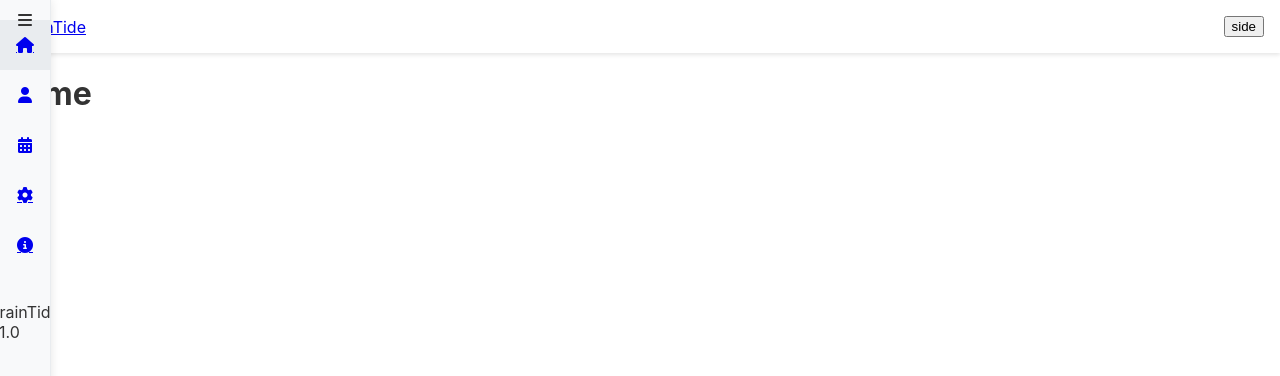
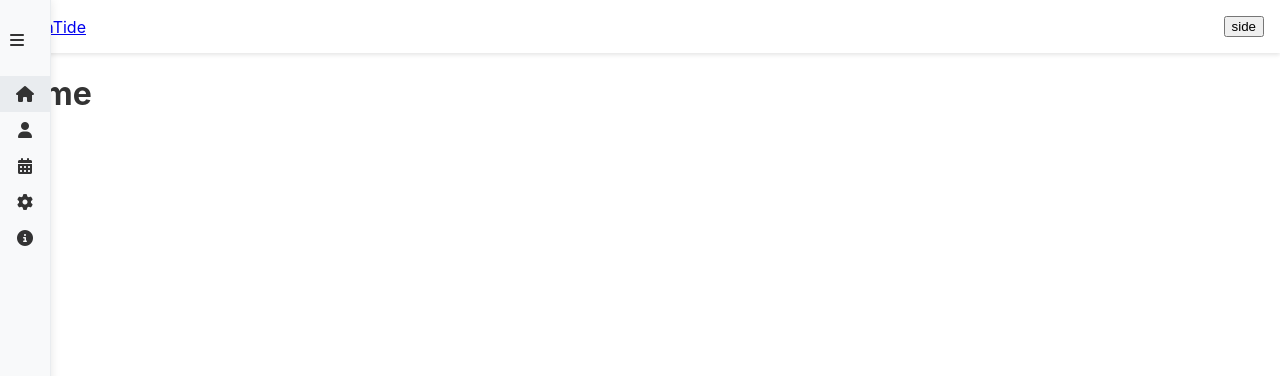
Before and after one commit to rycid/3005Proj, a React (Create React App) app in the folder traintide/: page / in a window 1280 px wide. Shown: the top 376 px of the page. Built offline with nearby package versions, Linux system fonts and the light colour scheme.

Commit message:
Update SideBar styles

```diff
--- a/traintide/src/components/styles/SideBar.scss
+++ b/traintide/src/components/styles/SideBar.scss
@@ -1,6 +1,3 @@
-$background-color_1: #f8f9fa;
-$background-color_2: #e9ecef;
-
 aside {
 	display: flex;
 	flex-direction: column;
@@ -8,7 +5,7 @@ aside {
 	gap: 1rem;
 	width: 50px;
 	height: 100%;
-	background-color: $background-color_1;
+	background-color: var(--color-background);
 	position: fixed;
 	top: 0;
 	left: 0;
@@ -21,7 +18,7 @@ aside {
 	.menu-toggle {
 		cursor: pointer;
 		display: block;
-		position: absolute;
+		position: relative;
 		top: 0;
 		padding: 10px;
 		right: 50%;
@@ -38,20 +35,27 @@ aside {
 			justify-content: center;
 			align-items: center;
 			width: 100%;
-			height: 50px;
+            gap: 0.5rem;
+			// height: 50px;
+            padding: 10px;
 			cursor: pointer;
+            text-decoration: none;
+            color: var(--text-color);
 			transition: var(--transition);
 			&:hover {
-				background-color: $background-color_2;
+				background-color: var(--color-background-2);
 			}
 			.label {
 				display: none;
 			}
 		}
 		.menu-item.active {
-			background-color: $background-color_2;
+			background-color: var(--color-background-2);
 		}
 	}
+    .side-footer{
+        display: none;
+    }
 }
 
 aside.open {
```
